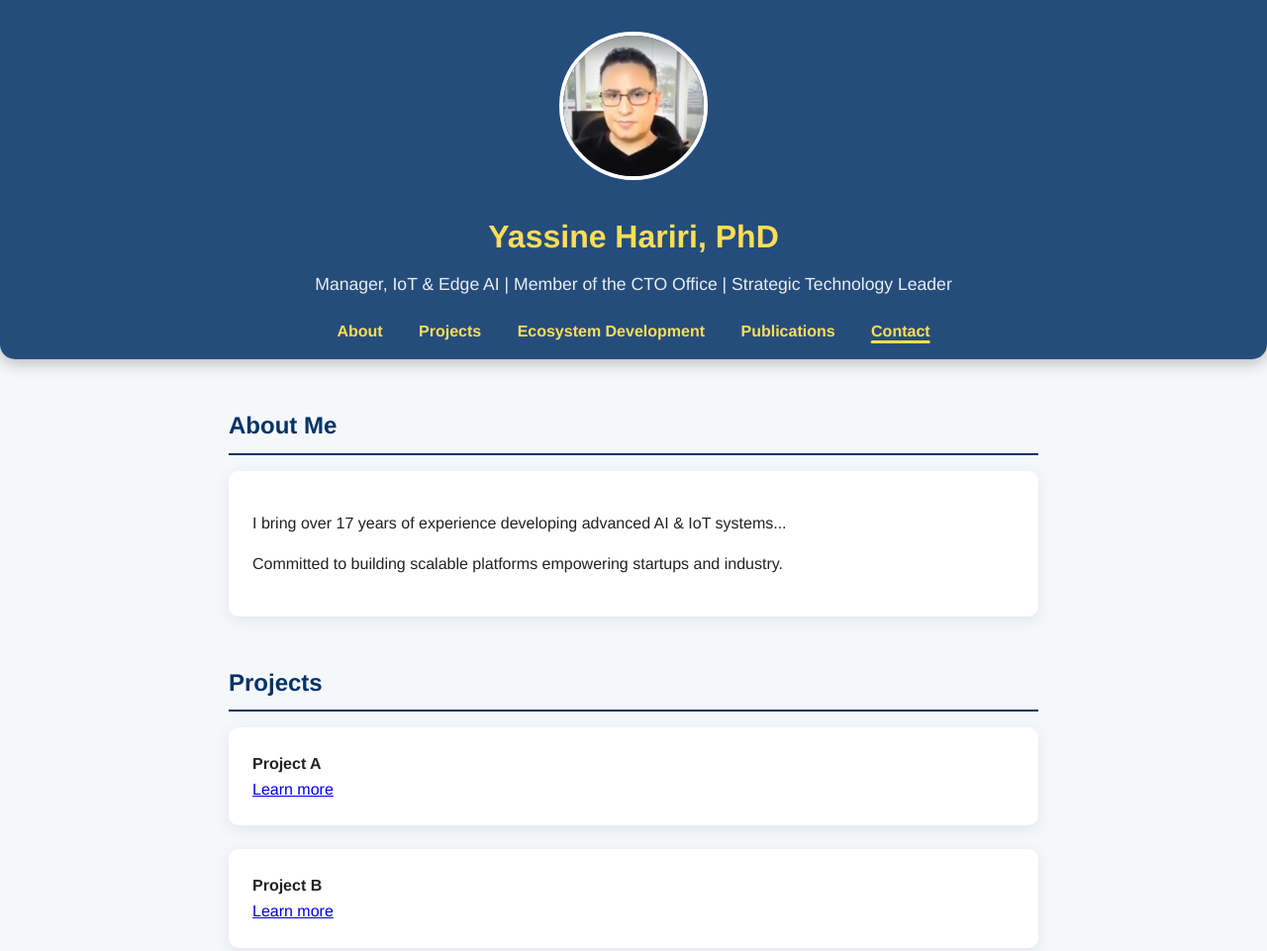
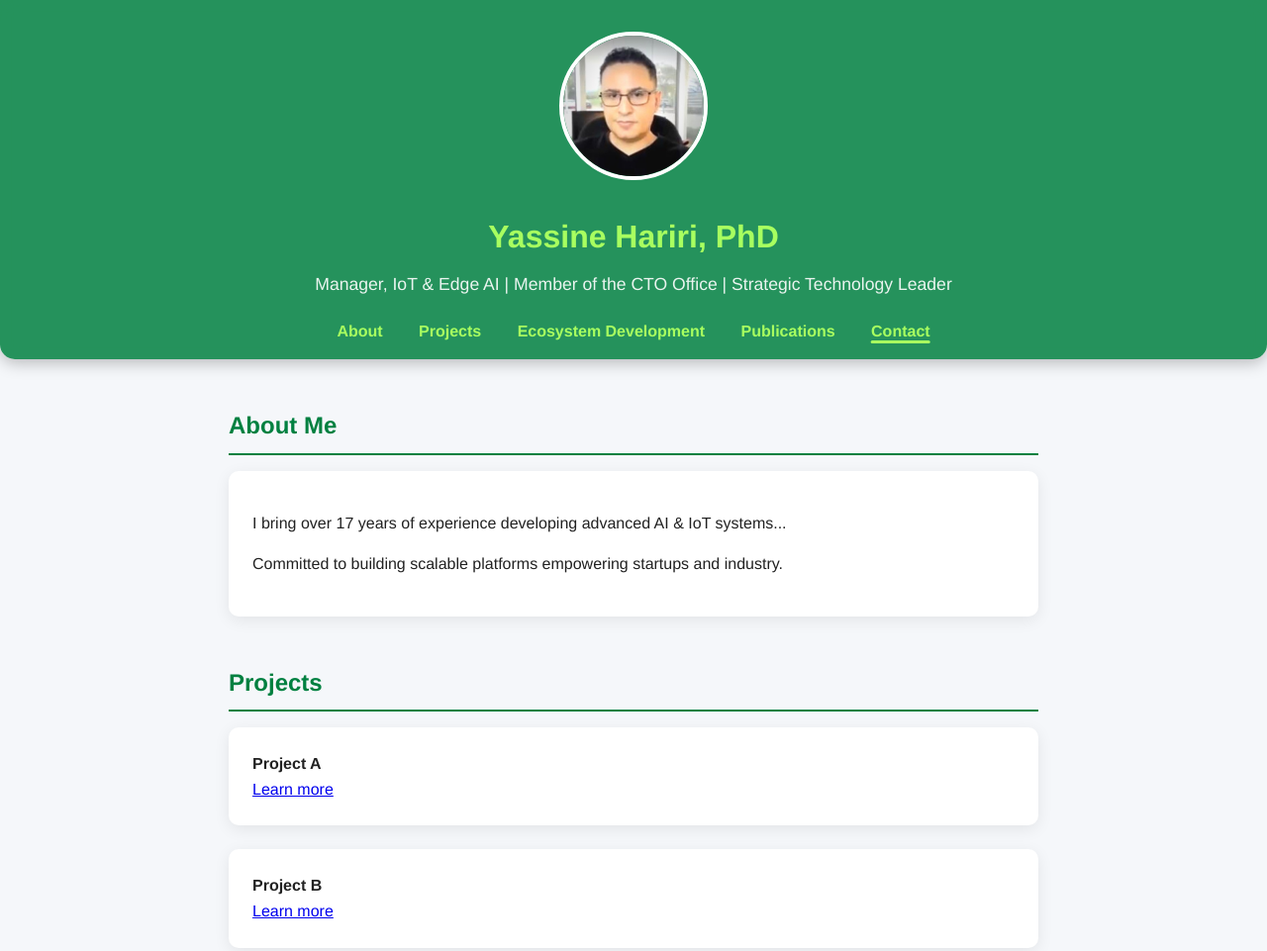
Before and after one commit to yhariri/yhariri.github.io, a plain HTML site: page index.html in a window 1280 px wide. Shown: the top 961 px of the page at 99% size. Drawn offline with Linux system fonts and the light colour scheme.

Commit message:
Update index.html

```diff
--- a/index.html
+++ b/index.html
@@ -6,7 +6,6 @@
   <title>Yassine Hariri, PhD</title>
   <link rel="icon" href="images/yassinepic.jpg">
   <style>
-    /* --- Base --- */
     * { box-sizing: border-box; }
     body {
       font-family: "Helvetica Neue", Helvetica, Arial, sans-serif;
@@ -20,7 +19,7 @@
       text-align: center;
       padding: 2rem 1rem 1rem;
       position: sticky; top: 0; z-index: 1000;
-      background: rgba(0, 48, 102, 0.85);
+      background: rgba(0, 128, 64, 0.85); /* Green */
       backdrop-filter: blur(12px);
       box-shadow: 0 4px 16px rgba(0,0,0,0.25);
       border-bottom-left-radius: 15px;
@@ -36,7 +35,7 @@
 
     header img:hover { transform: scale(1.07); }
 
-    header h1 { margin: 0.5rem 0; font-size: 2rem; color: #ffdd57; }
+    header h1 { margin: 0.5rem 0; font-size: 2rem; color: #a8ff60; } /* light green */
     header p { margin: 0.3rem 0; font-size: 1.1rem; color: #fff; opacity: 0.9; }
 
     /* --- Navigation --- */
@@ -45,7 +44,7 @@
     }
 
     nav a {
-      color: #ffdd57;
+      color: #a8ff60;
       margin: 0 1rem;
       text-decoration: none;
       font-weight: 600;
@@ -54,11 +53,11 @@
       transition: color 0.3s, transform 0.3s;
     }
 
-    nav a:hover { color: #fff; transform: scale(1.05); }
+    nav a:hover { color: #ffffff; transform: scale(1.05); }
 
     .underline {
       position: absolute; height: 3px;
-      background: #ffdd57; bottom: 0; left: 0;
+      background: #a8ff60; bottom: 0; left: 0;
       transition: all 0.3s ease; border-radius: 2px;
     }
 
@@ -72,9 +71,9 @@
     section.visible { opacity: 1; transform: translateY(0); }
 
     section h2 {
-      border-bottom: 2px solid #003366;
+      border-bottom: 2px solid #008040; /* Dark green */
       padding-bottom: 0.5rem; margin-bottom: 1rem;
-      color: #003366;
+      color: #008040;
     }
 
     .card {
@@ -88,16 +87,16 @@
 
     .contact a {
       display: inline-block; margin: 0.3rem 0.6rem;
-      text-decoration: none; color: #003366;
+      text-decoration: none; color: #008040;
       font-weight: bold; transition: color 0.3s, transform 0.3s;
     }
 
-    .contact a:hover { color: #00509e; transform: scale(1.05); }
+    .contact a:hover { color: #00b060; transform: scale(1.05); }
 
     /* --- Footer --- */
     footer {
       text-align: center; padding: 1.5rem;
-      background: #003366; color: white; margin-top: 2rem;
+      background: #008040; color: white; margin-top: 2rem;
       border-top-left-radius: 15px; border-top-right-radius: 15px;
     }
 
@@ -125,7 +124,6 @@
     </nav>
   </header>
 
-  <!-- Sections -->
   <section id="about">
     <h2>About Me</h2>
     <div class="card">
@@ -168,7 +166,6 @@
   <footer>© 2025 Yassine Hariri</footer>
 
   <script>
-    // --- Animated underline ---
     const sections = document.querySelectorAll('section');
     const navLinks = document.querySelectorAll('.nav-link');
     const underline = document.querySelector('.underline');
@@ -193,8 +190,6 @@
           updateUnderline(link);
         }
       });
-
-      // Fade-in sections
       sections.forEach(section => {
         const rect = section.getBoundingClientRect();
         if (rect.top < window.innerHeight - 100) section.classList.add('visible');
@@ -204,7 +199,6 @@
     window.addEventListener('load', () => {
       const activeLink = document.querySelector('.nav-link.active') || navLinks[0];
       updateUnderline(activeLink);
-      // Initial fade-in
       sections.forEach(section => {
         const rect = section.getBoundingClientRect();
         if (rect.top < window.innerHeight - 100) section.classList.add('visible');
```
